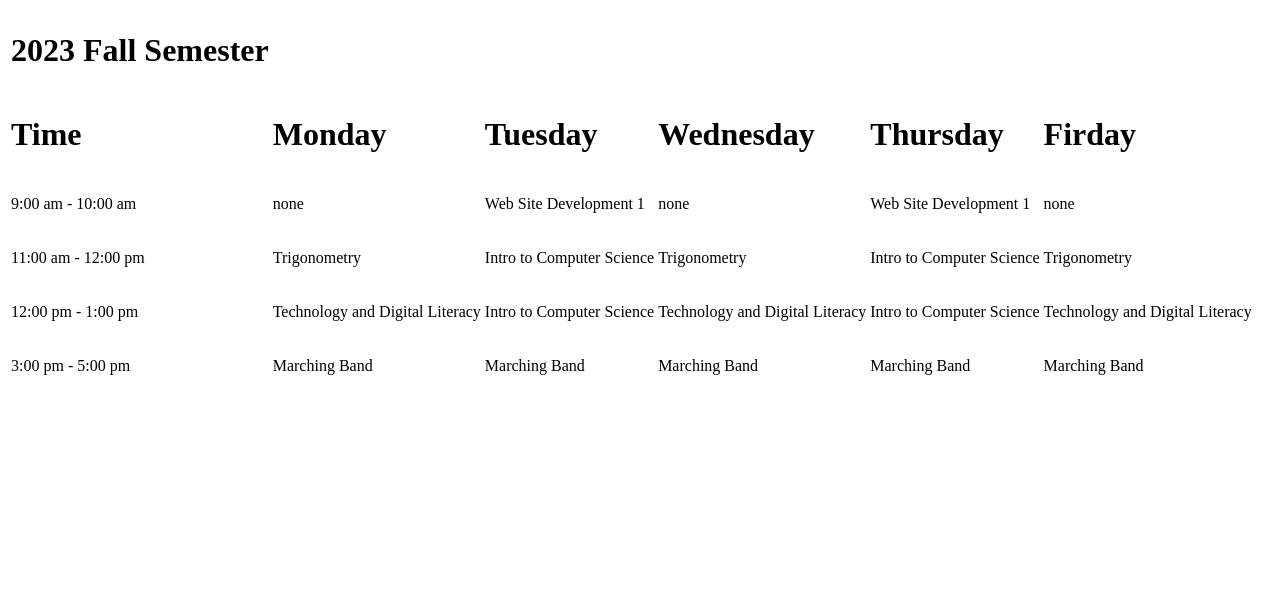
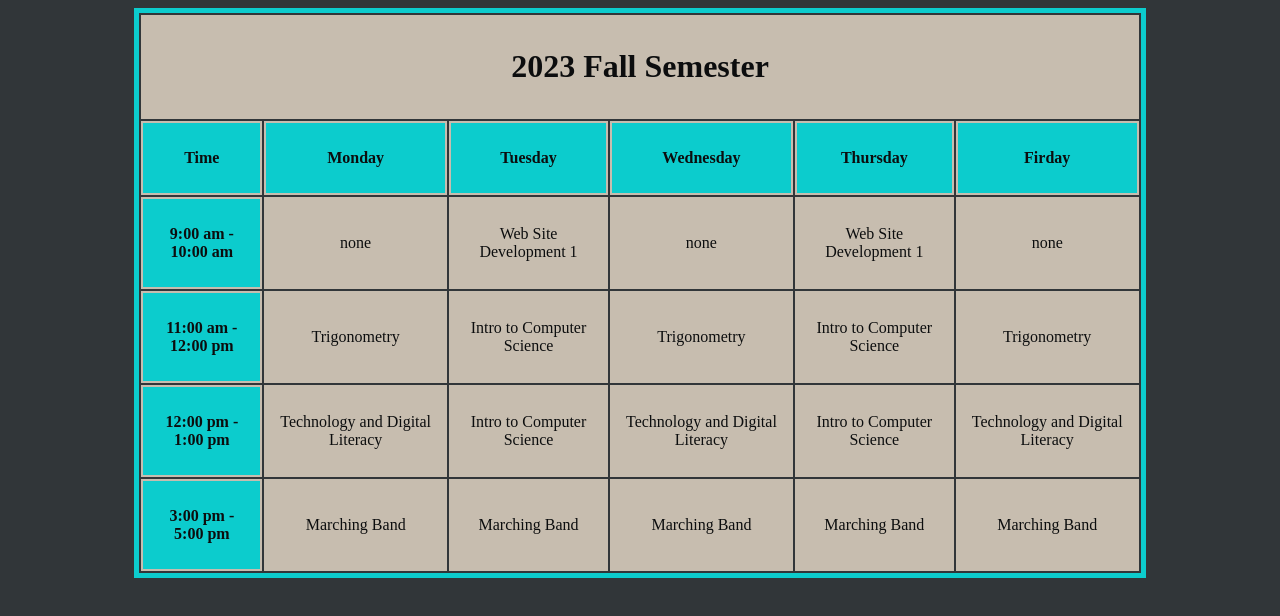
Before and after one commit to BrettCanfield/Schedule, a plain HTML site: page index.html in a window 1280 px wide. Drawn offline with Linux system fonts and the light colour scheme.

Commit message:
Finished styling the table. About to add finishing touches

```diff
--- a/index.html
+++ b/index.html
@@ -3,38 +3,39 @@
 <head>
     <meta charset="UTF-8">
     <title>My Schedule</title>
+    <link href="styles.css" rel="stylesheet">
 </head>
 <body>
     <table>
         <tr>
-            <td>
+            <td colspan="6">
                 <h1>2023 Fall Semester</h1>
             </td>
         </tr>
         <tr>
-            <td>
-                <h1>Time</h1>
-            </td>
-            <td>
-                <h1>Monday</h1>
-            </td>
-            <td>
-                <h1>Tuesday</h1>
-            </td>
-            <td>
-                <h1>Wednesday</h1>
-            </td>
-            <td>
-                <h1>Thursday</h1>
-            </td>
-            <td>
-                <h1>Firday</h1>
-            </td>
+            <th>
+                <p>Time</p>
+            </th>
+            <th>
+                <p>Monday</p>
+            </th>
+            <th>
+                <p>Tuesday</p>
+            </th>
+            <th>
+                <p>Wednesday</p>
+            </th>
+            <th>
+                <p>Thursday</p>
+            </th>
+            <th>
+                <p>Firday</p>
+            </th>
         </tr>
         <tr>
-            <td>
+            <th>
                 <p>9:00 am - 10:00 am</p>
-            </td>
+            </th>
             <td>
                 <p>none</p>
             </td>
@@ -52,9 +53,9 @@
             </td>
         </tr>
         <tr>
-            <td>
+            <th>
                 <p>11:00 am - 12:00 pm</p>
-            </td>
+            </th>
             <td>
                 <p>Trigonometry</p>
             </td>
@@ -72,9 +73,9 @@
             </td>
         </tr>
         <tr>
-            <td>
+            <th>
                 <p>12:00 pm - 1:00 pm</p>
-            </td>
+            </th>
             <td>
                 <p>Technology and Digital Literacy</p>
             </td>
@@ -92,9 +93,9 @@
             </td>
         </tr>
         <tr>
-            <td>
+            <th>
                 <p>3:00 pm - 5:00 pm</p>
-            </td>
+            </th>
             <td>
                 <p>Marching Band</p>
             </td>
--- /dev/null
+++ b/styles.css
@@ -0,0 +1,24 @@
+body {
+    background-color: #313639;
+}
+
+table {
+    border: 5px aqua solid;
+    margin: auto;
+    width: 80%;
+    opacity: .75;
+}
+
+th, td {
+    border: 2px antiquewhite solid;
+    padding: 10px;
+    text-align: center;
+}
+
+th {
+    background-color: aqua;
+}
+
+td {
+    background-color: antiquewhite;
+}
```
